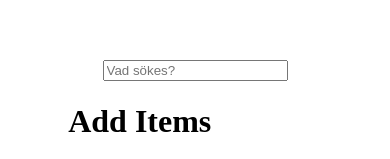
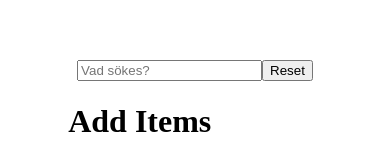
Before and after one commit to ntijoh-te4/APL-Mortaza-Christian-Bucketlist, a React Native app in the folder frontend/: screen / in a window 390 px wide. Shown: the part 162-321 px from the top of the page. Built offline with nearby package versions, Linux system fonts and the light colour scheme.

Commit message:
temporary reset button for the searchbar

```diff
--- a/frontend/components/SearchBar.tsx
+++ b/frontend/components/SearchBar.tsx
@@ -16,6 +16,10 @@ const SearchBar = ({ items, setItems, initialItems }) => {
     setItems(filteredItems);
   };
 
+  const reset = () => {
+    setItems(initialItems)
+  }
+
   return (
     <form onSubmit={search}>
       <input
@@ -24,6 +28,7 @@ const SearchBar = ({ items, setItems, initialItems }) => {
         value={searched}
         onChange={(e) => setSearched(e.target.value)}
       />
+      <button onClick={reset}>Reset</button>
     </form>
   );
 };
```
